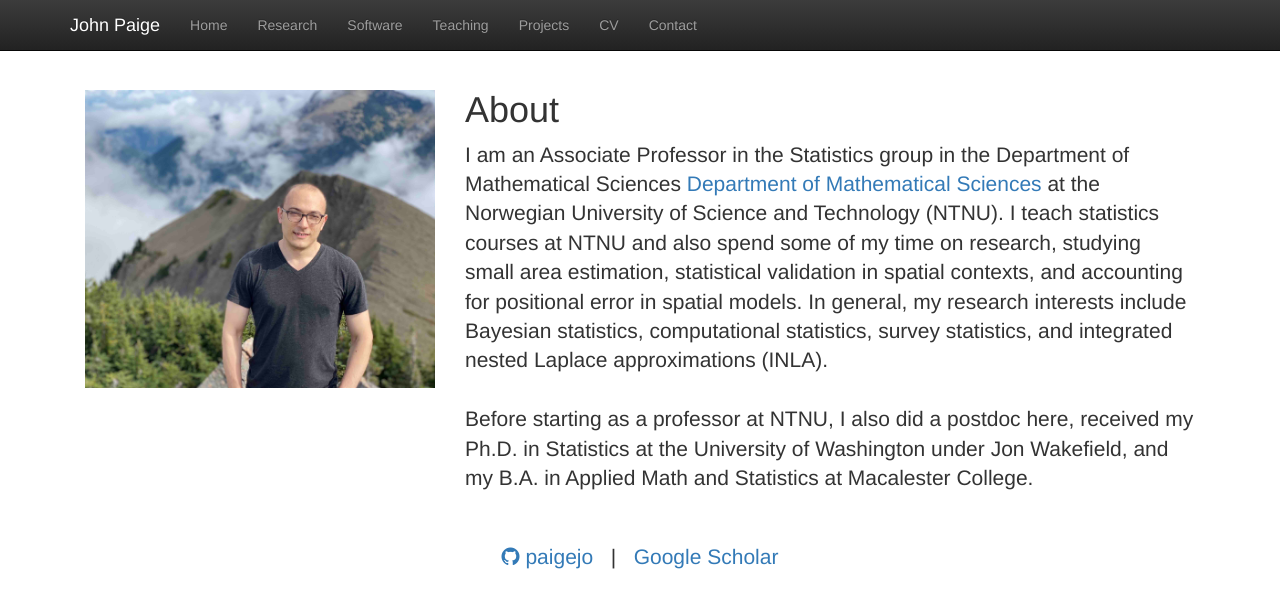
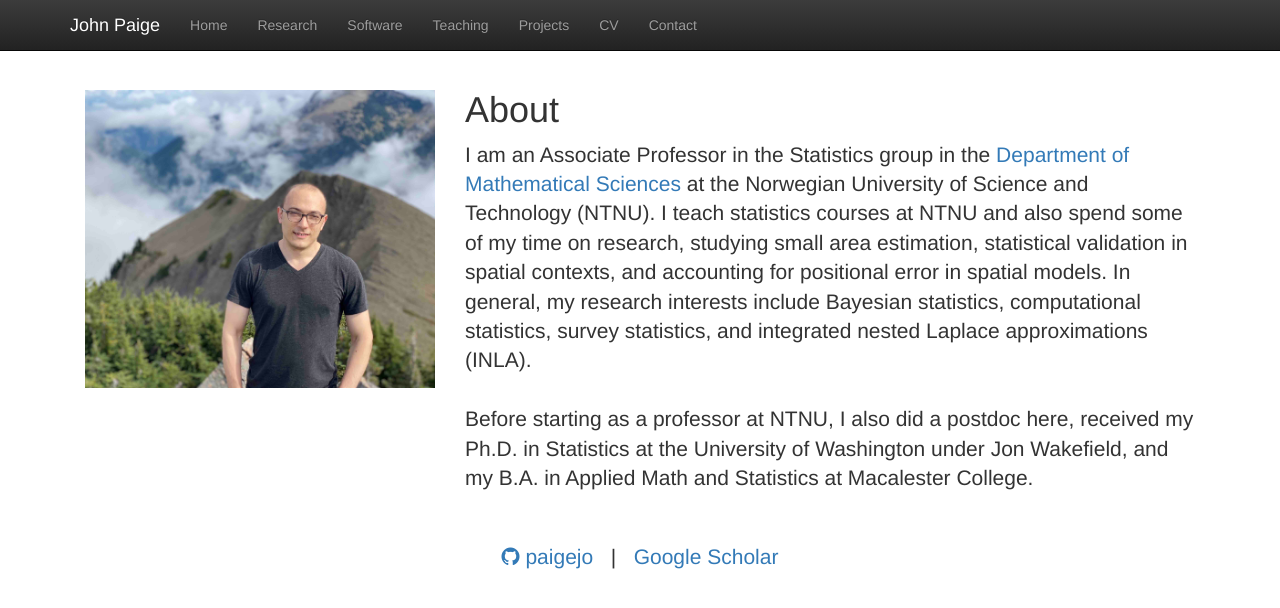
Before and after one commit to paigejo/paigejo.github.io, a Jekyll site: the page built from index.html, in a window 1280 px wide. Shown: the top 608 px of the page. Built offline with Jekyll 4.4.1, drawn with Linux system fonts in a browser that asks for light colours; nearby versions of some CDN libraries.

Commit message:
fixed typo

```diff
--- a/index.html
+++ b/index.html
@@ -12,7 +12,7 @@ title:  'John Paige'
 <div class="col-md-8">
   <h1 class="featurette-heading" style="margin-top:0;">About </h1>
   <p class="lead">
-  I am an Associate Professor in the Statistics group in the Department of Mathematical Sciences <a href = "https://www.ntnu.edu/imf">Department of Mathematical Sciences</a> at the Norwegian University of Science and Technology (NTNU). I teach statistics courses at NTNU and also spend some of my time on research, studying small area estimation, statistical validation in spatial contexts, and accounting for positional error in spatial models. In general, my research interests include Bayesian statistics, computational statistics, survey statistics, and integrated nested Laplace approximations (INLA). <br/>
+  I am an Associate Professor in the Statistics group in the <a href = "https://www.ntnu.edu/imf">Department of Mathematical Sciences</a> at the Norwegian University of Science and Technology (NTNU). I teach statistics courses at NTNU and also spend some of my time on research, studying small area estimation, statistical validation in spatial contexts, and accounting for positional error in spatial models. In general, my research interests include Bayesian statistics, computational statistics, survey statistics, and integrated nested Laplace approximations (INLA). <br/>
 <br/>
 Before starting as a professor at NTNU, I also did a postdoc here, received my Ph.D. in Statistics at the University of Washington under Jon Wakefield, and my B.A. in Applied Math and Statistics at Macalester College.
   </p>
```
